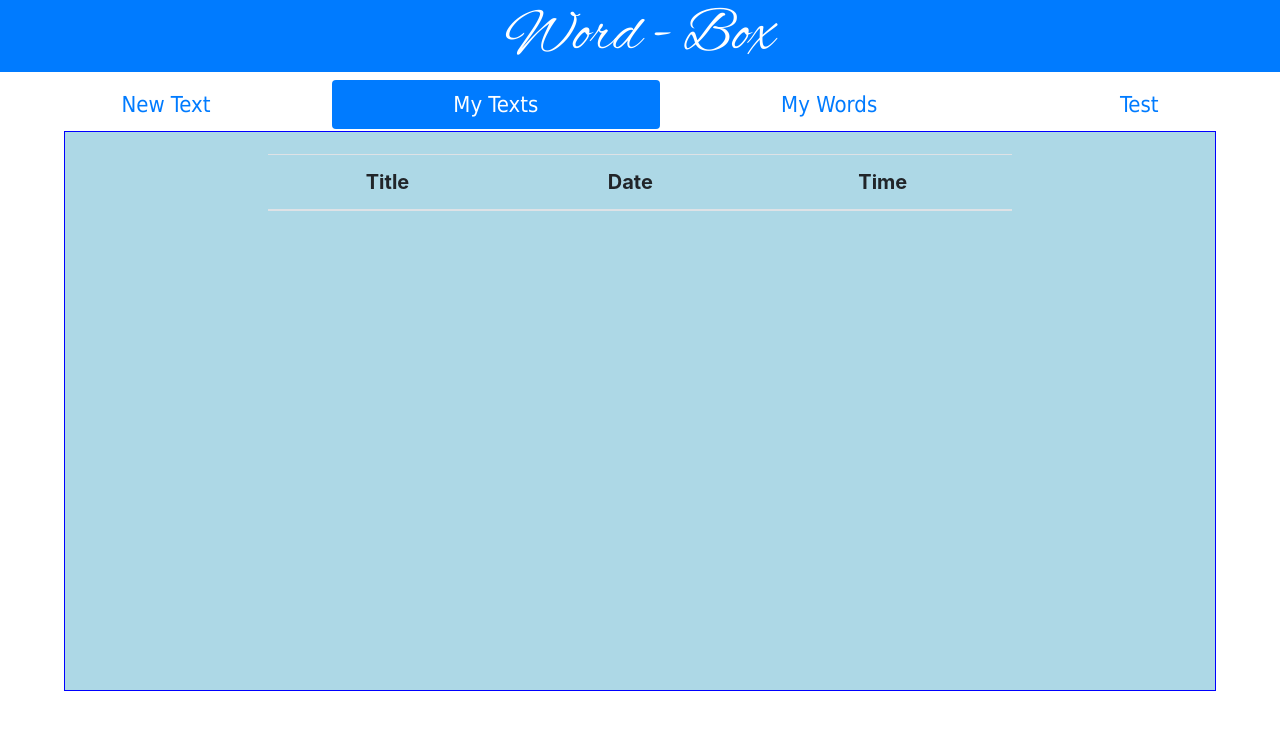
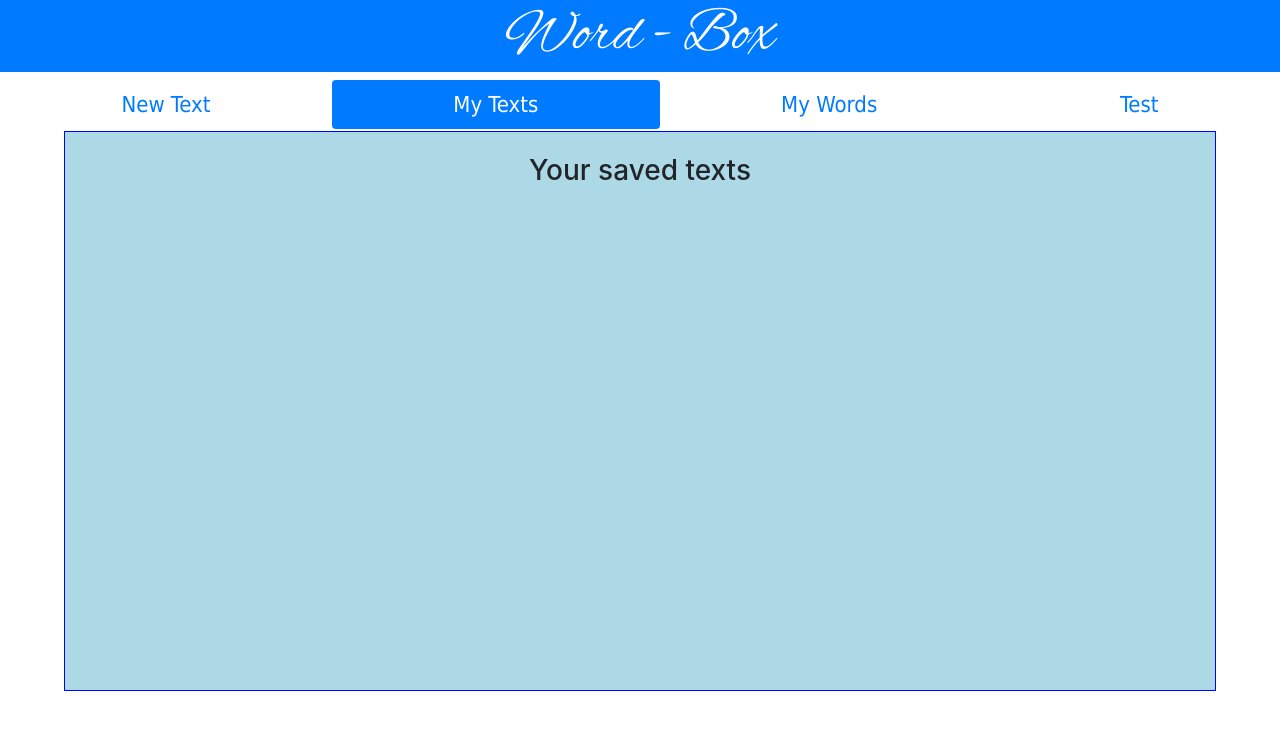
Before and after one commit to tommcandrew/Word-Box, a React (Create React App) app: page / in a window 1280 px wide. Both pictures are taken after a click on the tab "My Texts". Shown: the top 730 px of the page. Built offline with nearby package versions, Linux system fonts and the light colour scheme.

Commit message:
table wider, text aligned left, removed headings, added title

```diff
--- a/src/Components/TextCatalogue.css
+++ b/src/Components/TextCatalogue.css
@@ -1,5 +1,5 @@
 .table {
-    width: 65%;
+    width: 80%;
     margin: auto;
     font-size: 20px;
 }
@@ -27,3 +27,11 @@
 a {
     text-decoration: none !important
 }
+
+td {
+    text-align: left !important;
+}
+
+h3 {
+    margin-bottom: 20px;
+}
--- a/src/Components/TextCatalogue.js
+++ b/src/Components/TextCatalogue.js
@@ -14,10 +14,10 @@ if (props.savedTexts !== '') {
         let textTime = item.timeAndDate.slice(0, 8)
         return (
             <tr key={item.timeAndDate} id={item.timeAndDate}>
-                <th><a href='#/' onClick={props.goToReader} id={item.title}>{item.title}</a></th>
-                <th className='text-date'>{textDate}</th>
-                <th className='text-time'>{textTime}</th>
-                <th><span onClick={props.deleteFromCatalogue} title='Delete' className='close-button'>      &times;</span></th>
+                <td><a href='#/' onClick={props.goToReader} id={item.title}>{item.title}</a></td>
+                <td className='text-date'>{textDate}</td>
+                <td className='text-time'>{textTime}</td>
+                <td><span onClick={props.deleteFromCatalogue} title='Delete' className='close-button'>      &times;</span></td>
             </tr>
         )
     })
@@ -26,14 +26,8 @@ if (props.savedTexts !== '') {
 return (
 
     <div className='wrapper'>
+    <h3>Your saved texts </h3>
     <table className='table'>
-        <thead>
-            <tr>
-                <th scope="col">Title</th>
-                <th scope="col">Date</th>
-                <th scope="col">Time</th>
-            </tr>
-        </thead>
         <tbody>
             {textsArray}
         </tbody>
```
